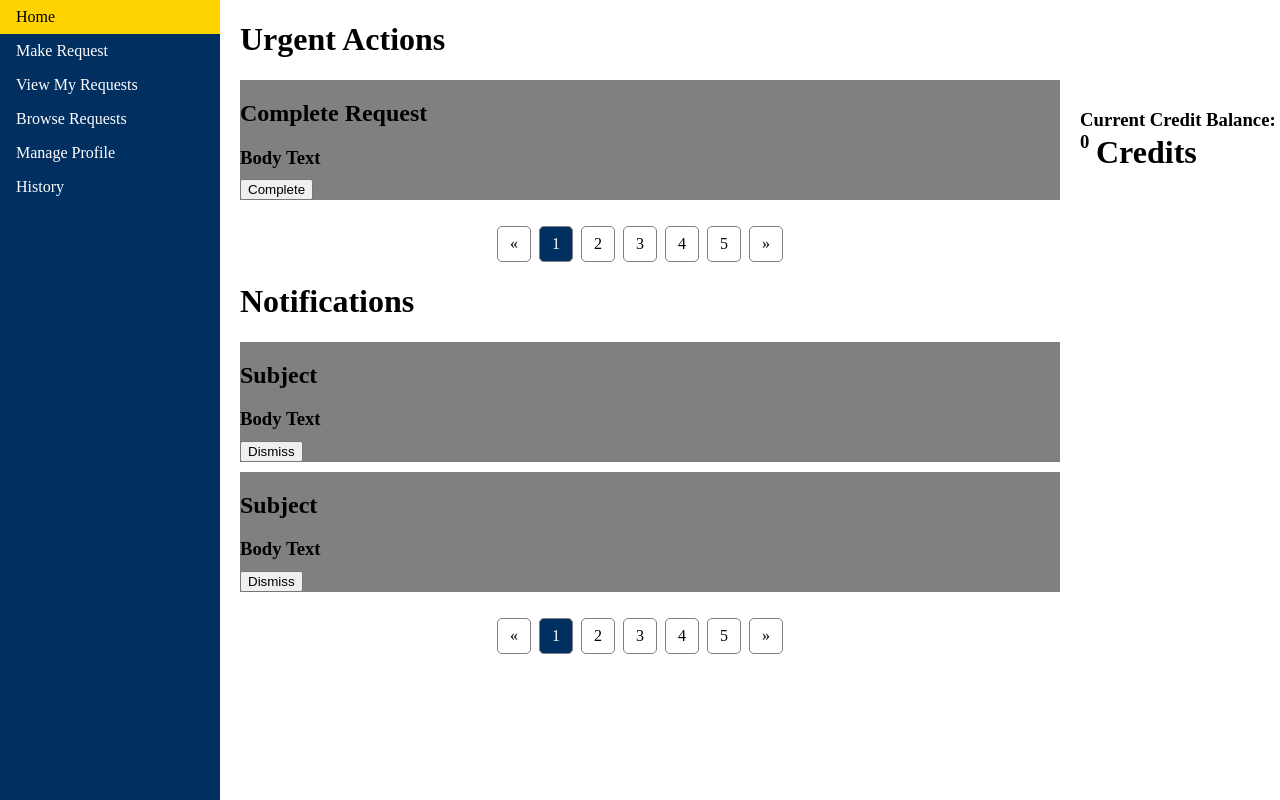
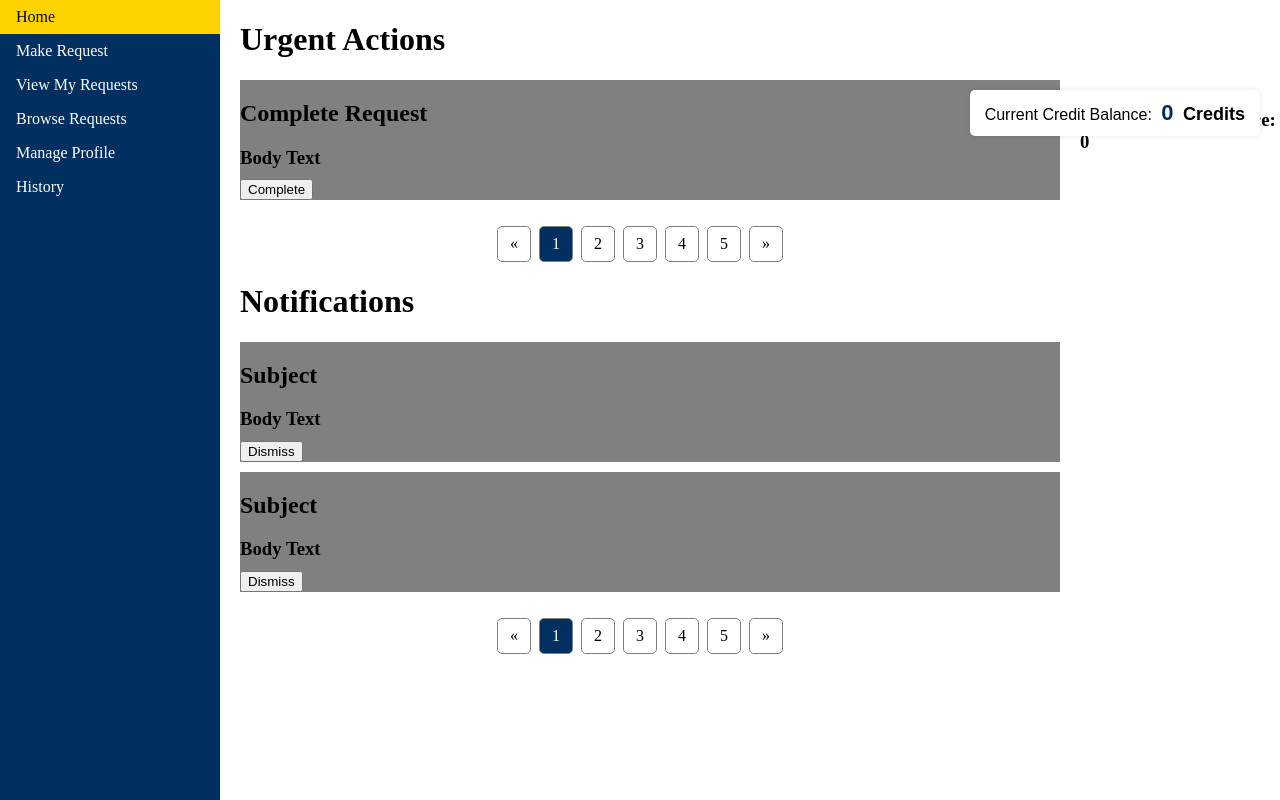
Before and after one commit to MightyAttacker/FUSS-Repo, a PHP site: page /Webpages/student-homepage.php in a window 1280 px wide. Shown: the part 110-910 px from the top of the page. Run offline with PHP 8.4, Linux system fonts and the light colour scheme; data that the repository does not hold is empty; a stand-in replaces the project's code that opens the database connection.

Commit message:
credit formating

```diff
--- a/src/Webpages/student-homepage.php
+++ b/src/Webpages/student-homepage.php
@@ -53,9 +53,11 @@ $conn->close();
     <div id="content">
 
     <div class="creditsContainer">
-         <ul class="credits">
-            <li><h1><a class="activeCredit"href=""> Credits</a></h1></li>
-        </ul>
+        <div class="creditBalance">
+        <span class="creditLabel">Current Credit Balance:</span>
+        <span class="creditAmount"><?php echo $credits; ?></span>
+        <span class="creditUnit">Credits</span>
+        </div>
     </div>
     <div id="content">
 
--- a/src/Webpages/student-style.css
+++ b/src/Webpages/student-style.css
@@ -141,3 +141,34 @@ li a:hover{
 .pagination li a:hover:not(.active) {
   background-color: lightgray;
 }
+
+.creditBalance {
+    position: absolute;
+    top: 200px;
+    right: 20px;
+    background-color: white;
+    padding: 10px 15px;
+    border-radius: 5px;
+    font-family: Arial, sans-serif;
+    z-index: 10;
+    color: black;
+    box-shadow: 0px 0px 5px rgba(0,0,0,0.1);
+}
+
+.creditLabel {
+    font-size: 16px;
+    margin-right: 5px;
+    font-weight: 500;
+}
+
+.creditAmount {
+    font-size: 22px;
+    font-weight: 700;
+    margin-right: 5px;
+    color: #002F60;
+}
+
+.creditUnit {
+    font-size: 18px;
+    font-weight: 600;
+}
```
